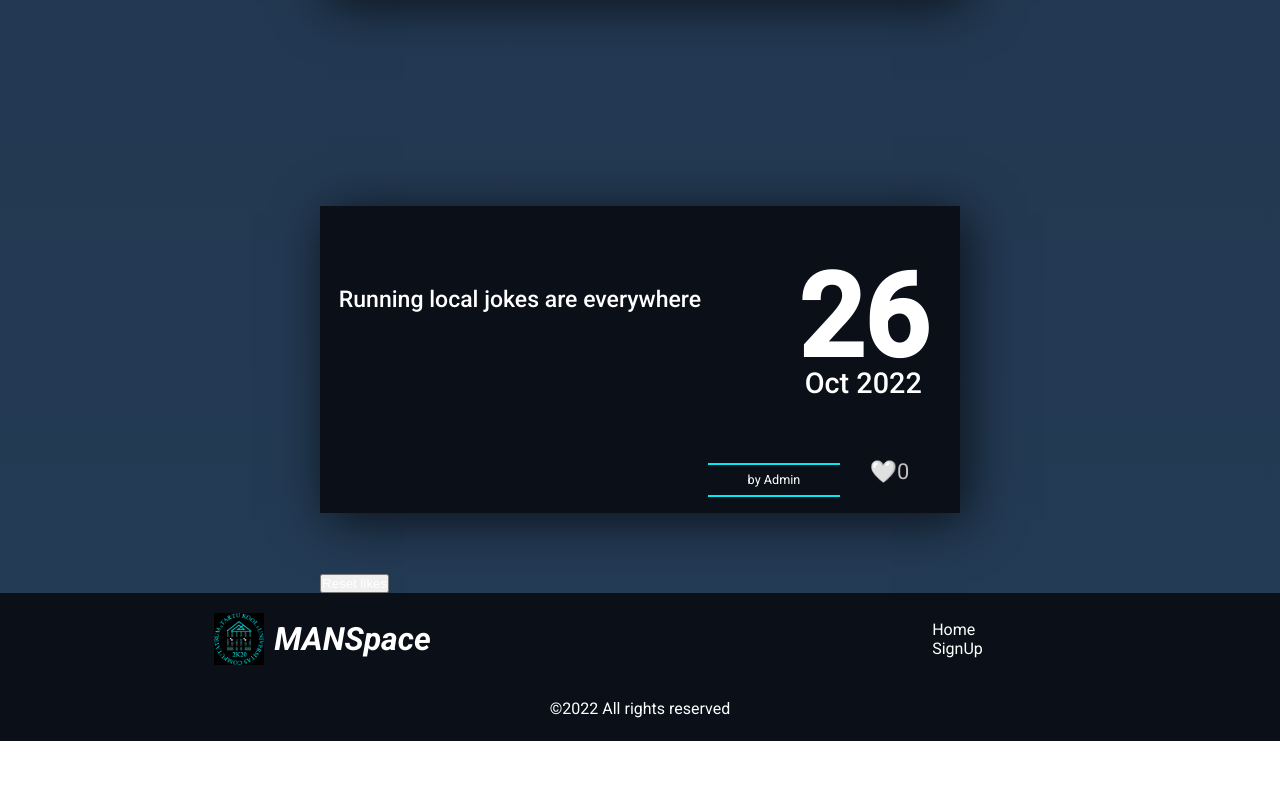
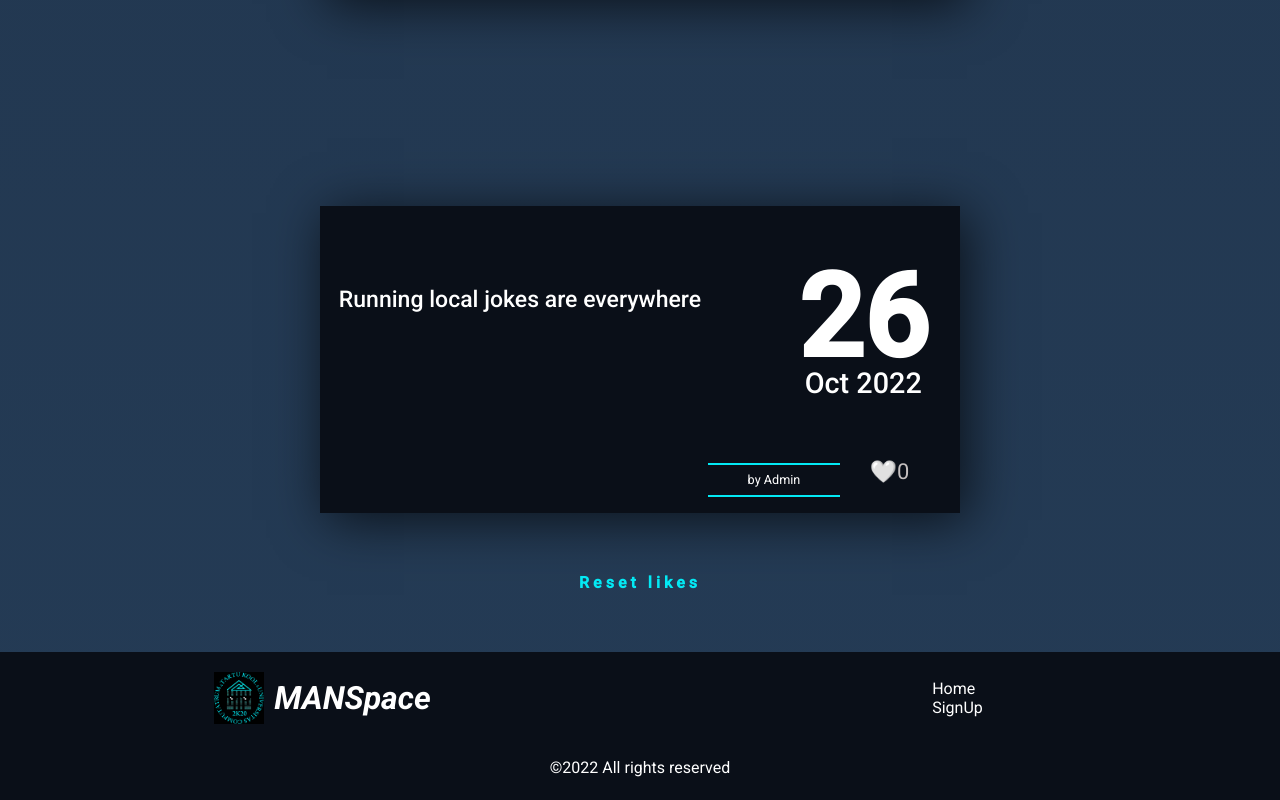
Before and after one commit to ArR4e/WAD-HW, a Vue app: page / in a window 1280 px wide. Shown: the part 7750-8550 px from the top of the page. Before the commit the page ends 8491 px from the top, so only its background shows below. Built offline with nearby package versions, Linux system fonts and the light colour scheme.

Commit message:
Styles for the reset button are added

```diff
--- a/src/views/MainView.vue
+++ b/src/views/MainView.vue
@@ -1,7 +1,9 @@
 <template>
   <div class="home">
     <post v-for="post of posts" :post="post"/>
-    <button @click="resetLikes">Reset likes</button>
+    <div id="button-container">
+      <button @click="resetLikes">Reset likes</button>
+    </div>
   </div>
 </template>
 
@@ -45,4 +47,33 @@ main {
   margin-inline: 25%;
 }
 
+#button-container{
+  margin: 50px 0;
+  text-align: center;
+}
+
+#button-container button {
+  position: relative;
+  display: inline-block;
+  padding: 10px 20px;
+  font-weight: 700;
+  font-size: 1em;
+  color: #03e9f4;
+  transition: .5s;
+  letter-spacing: 4px;
+  border: none;
+  background-color: transparent;
+  cursor: pointer;
+  font-family: "Roboto", sans-serif;
+}
+#button-container button:hover{
+  background: #03e9f4;
+  color: #fff;
+  border-radius: 5px;
+  box-shadow: 0 0 5px #03e9f4,
+  0 0 25px #03e9f4,
+  0 0 50px #03e9f4,
+  0 0 100px #03e9f4;
+}
+
 </style>
```
